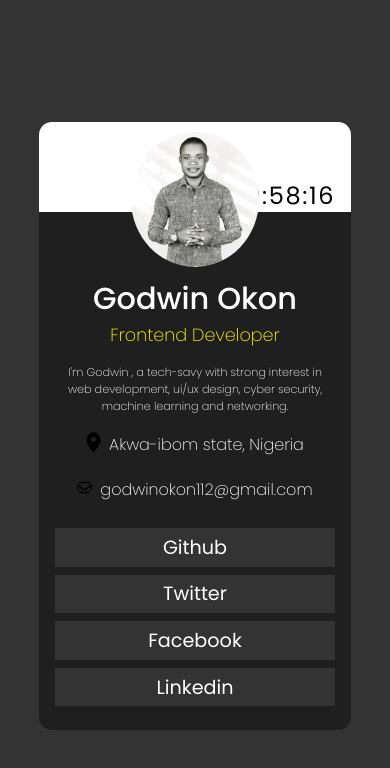
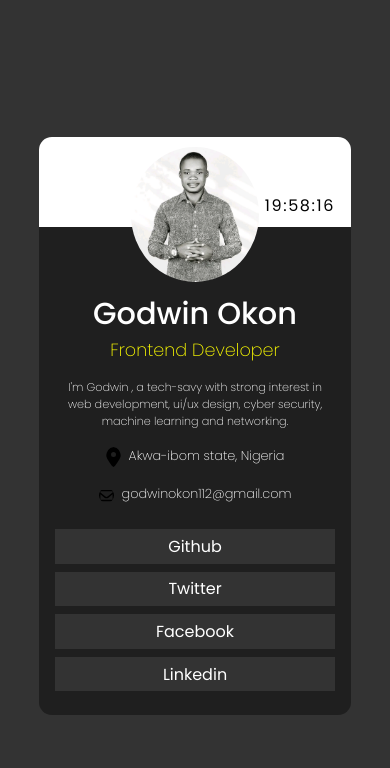
Before and after one commit to GodwinOkon112/profile-card, a website built with Vite: page index.html in a window 390 px wide. Built offline with nearby package versions, Linux system fonts and the light colour scheme.

Commit message:
nex commit

```diff
--- a/src/style.css
+++ b/src/style.css
@@ -176,6 +176,7 @@ img {
 
   .socials li a {
     padding-block: 0.3rem;
+    font-size: 1rem;
   }
 
   .socials {
@@ -190,7 +191,7 @@ img {
   .time h1,
   .time i {
     letter-spacing: 0.1rem;
-    font-size: 1.5rem;
+    font-size: 1rem;
   }
 
   .image-container {
@@ -213,4 +214,8 @@ img {
   #top {
     height: 90px;
   }
+
+  .others p {
+    font-size: 0.8rem;
+  }
 }
```
